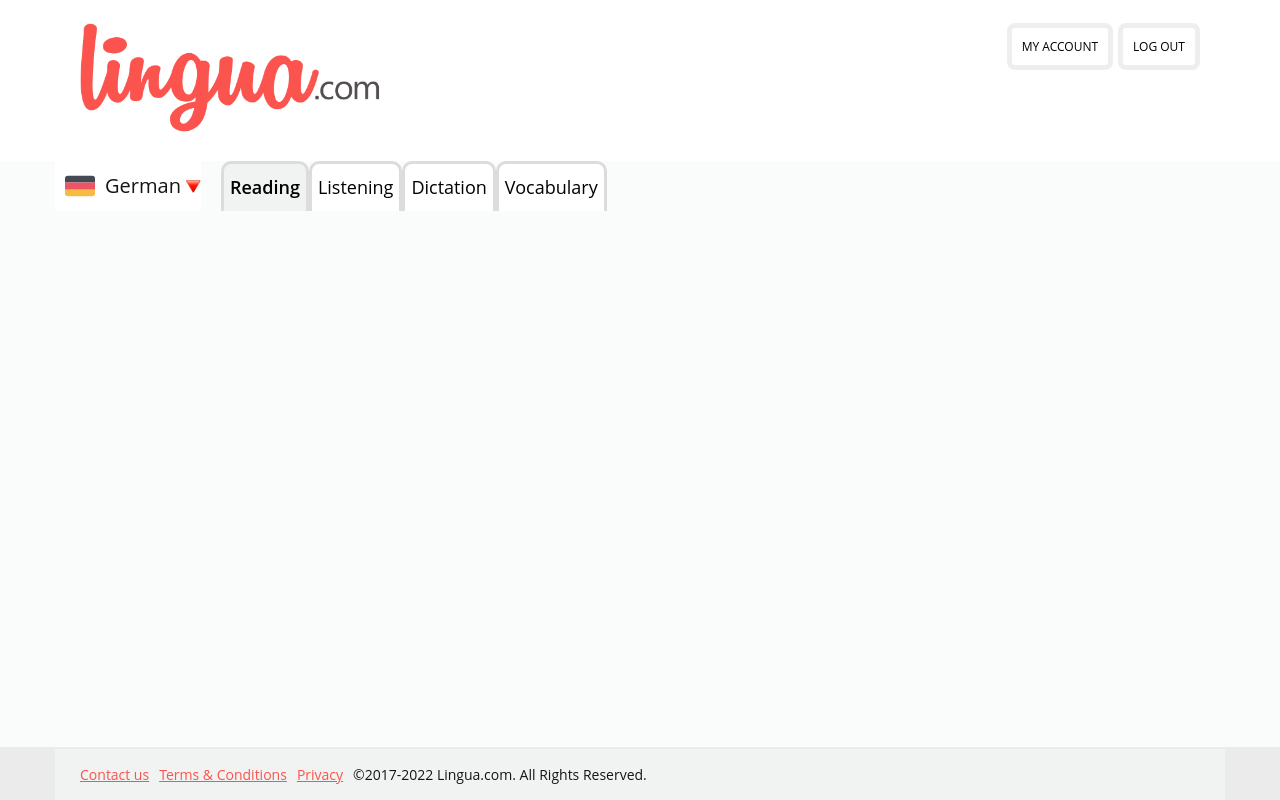
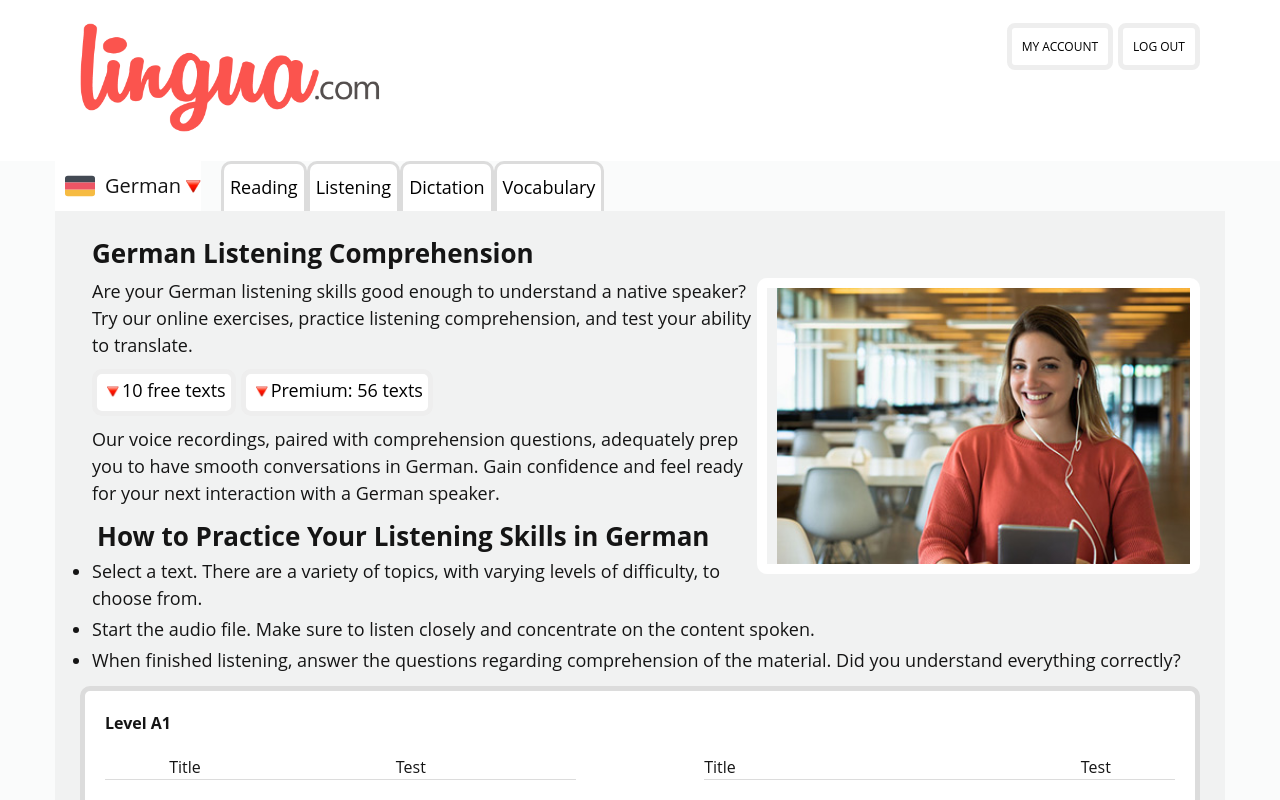
Before and after one commit to hatttfu/ts-app, a React (Create React App) app: page /listening in a window 1280 px wide. Shown: the top 800 px of the page. Built offline with nearby package versions, Linux system fonts and the light colour scheme; the HTML template or start-up script is replaced by a standard one.

Commit message:
доделана меню

```diff
--- a/package.json
+++ b/package.json
@@ -12,6 +12,7 @@
     "@types/react-dom": "^18.0.6",
     "react": "^18.2.0",
     "react-dom": "^18.2.0",
+    "react-router-dom": "^6.3.0",
     "react-scripts": "5.0.1",
     "typescript": "^4.7.4",
     "web-vitals": "^2.1.4"
--- a/src/App.tsx
+++ b/src/App.tsx
@@ -5,23 +5,36 @@ import Footer from './components/footer/Footer';
 import Listening from './pages/Listening';
 import LanguageChoice from './components/languageChoice/LanguageChoice';
 
+import {
+  BrowserRouter as Router,
+  Routes,
+  Route
+} from 'react-router-dom';
+import { ToggleMenuLanguages } from './components/toggleMenuLanguages/toggleMenuLanguages';
 
 function App() {
 
   const [languagesVisible, setLanguagesVisible] = useState<boolean>(false)
-
+  const [activeMenu, setActiveMenu] = useState<boolean>(false)
   const [activeTask, setTask] = useState<string>('reading')
 
   return (
     <div className="App">
-      <Header setLanguagesVisible={setLanguagesVisible}  />
-      <div className="main-content">
-        {/* Components should be here */}
-        {/* Этот див не удалять, нужен чтобы прижать footer */}
-        <LanguageChoice setTask={setTask} activeTask={activeTask} />
-        {activeTask == "vocabulary" && <Vocabulary />}
-        {activeTask == "listening" && <Listening />}
-      </div>
+        <Router>
+            <Header setLanguagesVisible={setLanguagesVisible} setActiveMenu={setActiveMenu} activeMenu={activeMenu} />
+
+            <div onClick={() => setActiveMenu(false)} className="main-content">{/* Этот див не удалять, нужен чтобы прижать footer */}
+                <LanguageChoice />
+                {languagesVisible && <ToggleMenuLanguages menuIsOpen={languagesVisible}  /> }
+                <Routes>
+                    {/* <Route path="/reading" element={<Reading />}></Route> */}
+                    <Route path="/listening" element={<Listening />}></Route>
+                    {/* <Route path="/dictation" element={<Dictation />}></Route> */}
+                    <Route path="/vocabulary" element={<Vocabulary />}></Route>
+                </Routes>
+            </div>
+
+        </Router>
 
       <Footer />
     </div>
--- a/src/components/header/Header.css
+++ b/src/components/header/Header.css
@@ -168,7 +168,7 @@ body {
     width: 320px;
     min-height: 200px;
     background-color: #fafbfb;
-    z-index: 100;
+    z-index: 100000;
     right: 0;
     top: 125px;
     padding: 20px;
@@ -218,8 +218,12 @@ body {
 }
 
 .activities__language {
-    margin-right: 25px;
+    margin-right: 20px;
     cursor: pointer;
+}
+
+.activities__language:hover {
+    background-color: rgb(237, 226, 187);
 }
 
 .activities__language, .language__content {
@@ -290,6 +294,12 @@ body {
     display: block;
 }
 
+@media screen and (min-width: 650px) {
+    .menu_small.active {
+        display: none;
+    }
+}
+
 @media screen and (max-width: 650px) {
     .header__buttons {
         display: none;
--- a/src/components/header/Header.tsx
+++ b/src/components/header/Header.tsx
@@ -4,13 +4,30 @@ import englishFlag from "../../images/english-flag.png"
 import user from "../../images/user.png"
 import logo from "../../images/logo.gif"
 
+import {
+    Router,
+    Link
+  } from 'react-router-dom';
+
+
 type HeaderProps = {
-    setLanguagesVisible: (arg: boolean) => void
+    setLanguagesVisible: (arg: boolean) => void,
+    activeMenu: boolean,
+    setActiveMenu: (arg: boolean) => void
 }
 
-const Header = ({setLanguagesVisible}: HeaderProps) => {
 
-    const [activeMenu, setActiveMenu] = useState<boolean>(false)
+
+const Header = ({setLanguagesVisible, setActiveMenu, activeMenu}: HeaderProps) => {
+    const openToggle = () => {
+        setLanguagesVisible(true);
+        setActiveMenu(false)
+    }
+
+    const manageMenu = () => {
+        activeMenu ? setActiveMenu(false):setActiveMenu(true);
+        setLanguagesVisible(false)
+    }
 
     return (
         <header className="header">
@@ -35,7 +52,7 @@ const Header = ({setLanguagesVisible}: HeaderProps) => {
                                 ? "header__buttons-log header__buttons-log_small header__buttons-log_menu change"
                                 : "header__buttons-log header__buttons-log_small header__buttons-log_menu"
                         }
-                        onClick={() => activeMenu ?setActiveMenu(false):setActiveMenu(true)}>
+                        onClick={() => manageMenu() }>
                             <div className="menu__div menu__div_first"></div>
                             <div className="menu__div menu__div_second"></div>
                             <div className="menu__div menu__div_third"></div>
@@ -45,13 +62,16 @@ const Header = ({setLanguagesVisible}: HeaderProps) => {
             </div>
             <div className={activeMenu ?"menu_small active" : "menu_small"}>
                 <ul className="menu__list">
-                    <div className="activities__language activities__language_small" onClick={() => setLanguagesVisible(true)}>
+                    <div className="activities__language activities__language_small" onClick={() => openToggle()}>
                         <img className="language__flag" src={englishFlag}/>
                             <span>English</span>
                     </div>
-                    <li className="menu__item menu__item_active">Reading</li>
-                    <li className="menu__item">Listening</li>
-                    <li className="menu__item">Vocabulary</li>
+                    {/* Плохо с точки зркния семантики но я хз пока как стилизовать */}
+
+                    <Link to="/reading"><li className="menu__item menu__item_active">Reading</li></Link>
+                    <Link to="/listening"><li className="menu__item">Listening</li></Link>
+                    <Link to="/dictation"><li className="menu__item">Dictation</li></Link>
+                    <Link to="/vocabulary"><li className="menu__item">Vocabulary</li></Link>
                 </ul>
             </div>
         </header>
--- a/src/components/languageChoice/LanguageChoice.tsx
+++ b/src/components/languageChoice/LanguageChoice.tsx
@@ -4,12 +4,11 @@ import {useState} from "react";
 import "./LanguageChoice.css"
 import {ToggleMenuLanguages} from "../toggleMenuLanguages/toggleMenuLanguages";
 
-type LanguageChoiceTypes = {
-    setTask: (string: string) => void,
-    activeTask: string
-}
+import {
+    Link
+  } from 'react-router-dom';
 
-const LanguageChoice = ({setTask, activeTask}: LanguageChoiceTypes ) => {
+const LanguageChoice = () => {
     const [menuIsOpen, setMenuOpen] = useState<boolean>(false)
 
     return (
@@ -26,10 +25,13 @@ const LanguageChoice = ({setTask, activeTask}: LanguageChoiceTypes ) => {
                     </div>
                 </div>
                 <div className="blockAllContent__listeningMainPage__buttons">
-                    <button className={activeTask == "reading" ? "buttonReading button_active" : "buttonReading"} onClick={() => setTask('reading')}>Reading</button>
-                    <button className={activeTask == "listening" ? "buttonListening button_active" : "buttonListening"} onClick={() => setTask('listening')}>Listening</button>
-                    <button className={activeTask == "dictation" ? "buttonDictation button_active" : "buttonDictation"} onClick={() => setTask('dictation')}>Dictation</button>
-                    <button className={activeTask == "vocabulary" ? "buttonVocabulary button_active" : "buttonVocabulary"} onClick={() => setTask('vocabulary')}>Vocabulary</button>
+                    {/* вот так не работает в инете пока не нашла */}
+                    {/* <Link className={(navigationData) => navigationData.isActive ? "buttonReading button_active" : "buttonReading"} to="/reading"><button>Reading</button></Link> */}
+
+                    <Link className="buttonReading" to="/reading"><button>Reading</button></Link>
+                    <Link className="buttonListeningy button_active" to="/listening"><button>Listening</button></Link>
+                    <Link className="buttonDictationy button_active" to="/dictation"><button>Dictation</button></Link>
+                    <Link className="buttonVocabulary button_active" to="/vocabulary"><button>Vocabulary</button></Link>
                 </div>
             </div>
             <ToggleMenuLanguages menuIsOpen={menuIsOpen}/>
--- a/src/components/toggleMenuLanguages/toggleMenuStyle.css
+++ b/src/components/toggleMenuLanguages/toggleMenuStyle.css
@@ -1,4 +1,3 @@
-
 
 /* Убираем внешние отступы */
 h3{
@@ -21,19 +20,20 @@ h3{
     transition: height 0.4s linear;
 }
 
-
-
 .menu div {
-    padding-left: 10%;
+    padding: 0 10px;
 }
 
 .button__choiceOfLanguage {
-    padding: 10px 150px 10px 12px;
+    padding: 10px 10px 10px 12px;
     border: none;
     background-color: white;
     border-radius: 10px;
     font-size: 18px;
     margin-left: 10px;
+    width: 230px;
+    text-align: left;
+    margin-top: 15px;
 }
 
 .button__choiceOfLanguage:hover {
```
Also changed, not shown: 1 other file (tests, documents, lock files or other folders).
